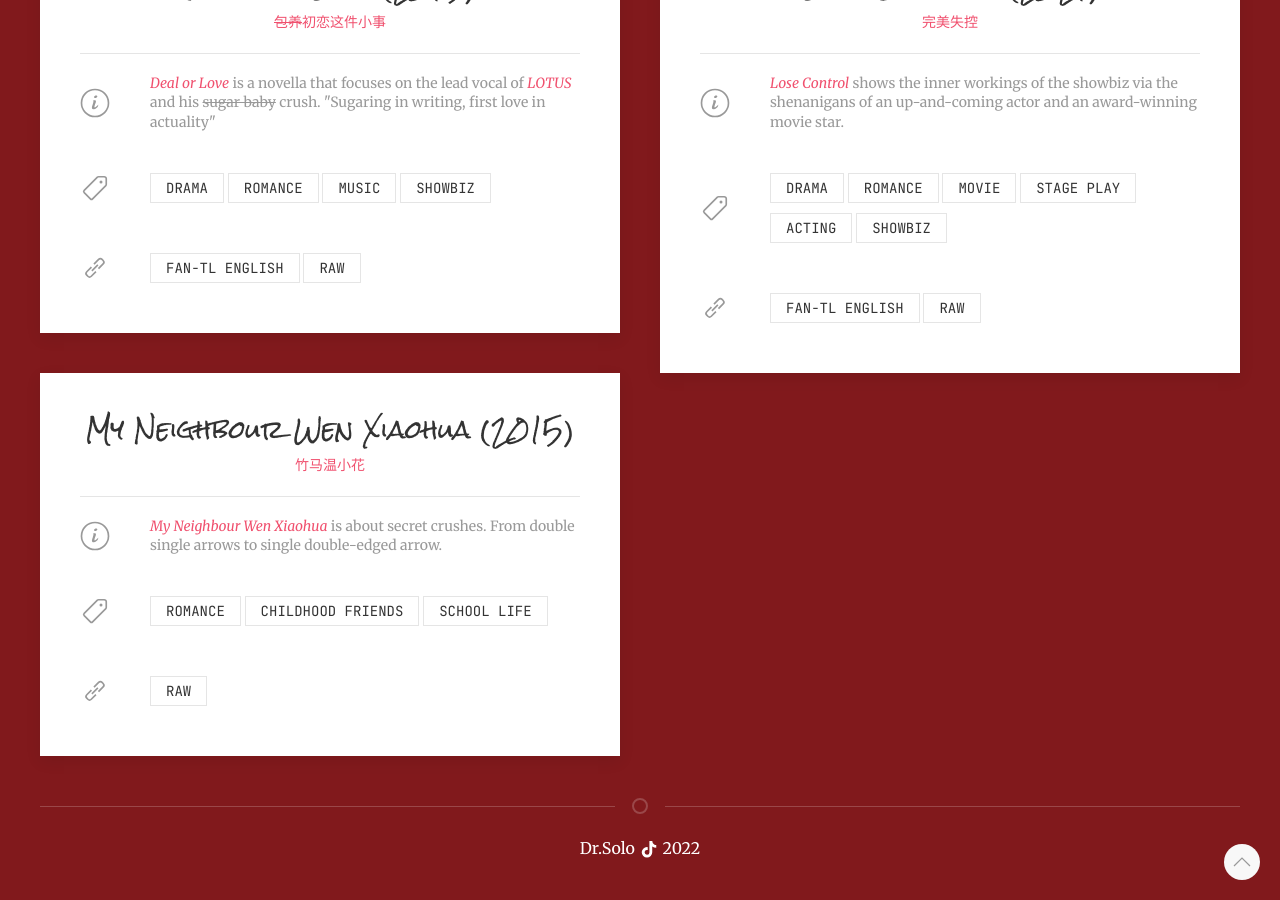
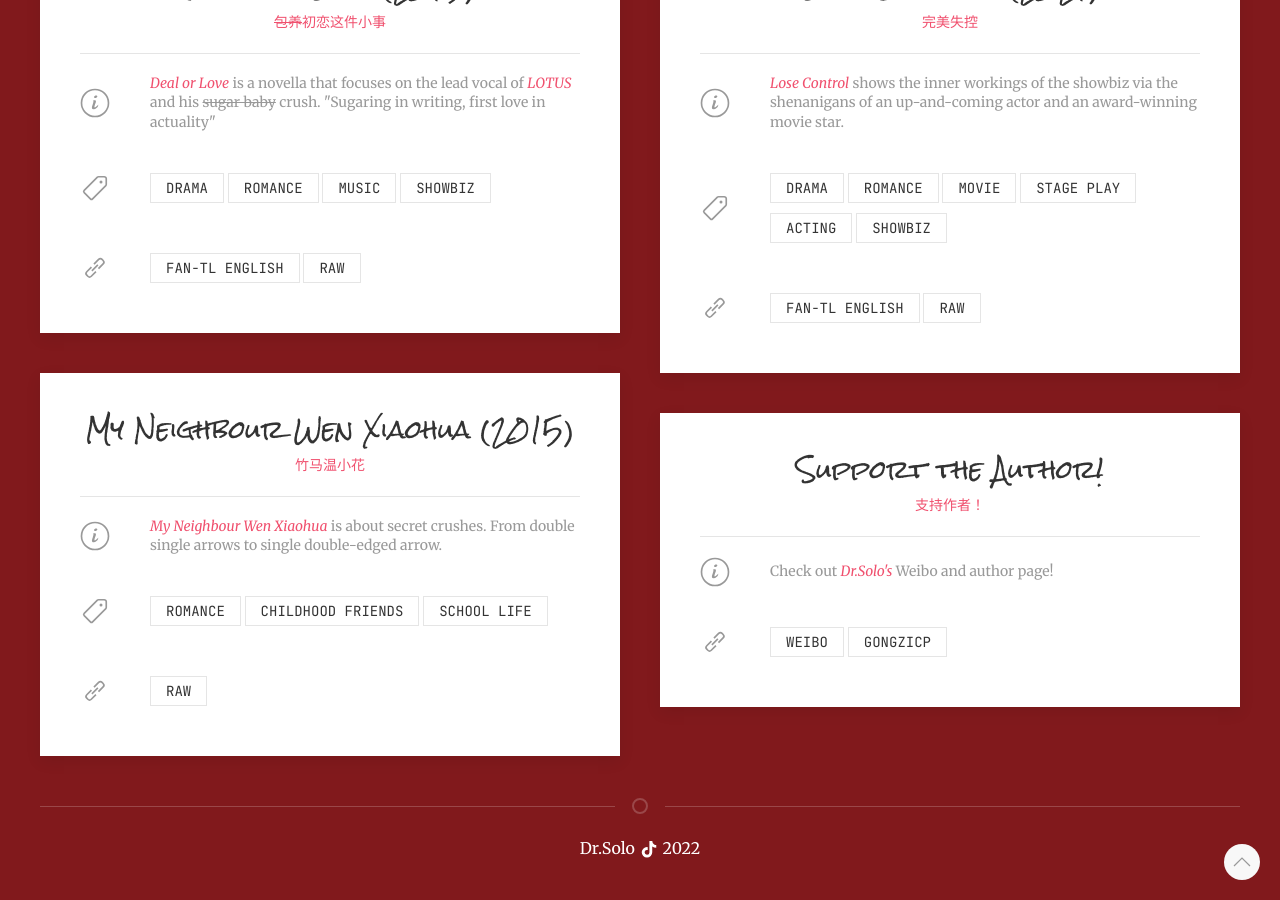
Before and after one commit to Solo-Universe/Solo-Universe.github.io, a Jekyll site: the page built from index.html, in a window 1280 px wide and 900 px high, scrolled down 5814 px. Built offline with Jekyll 4.4.1, drawn with Linux system fonts in a browser that asks for light colours; nearby versions of some CDN libraries; some web fonts are replaced.

Commit message:
Added links to author

```diff
--- a/index.html
+++ b/index.html
@@ -753,6 +753,26 @@ layout: none
 					    </div>
 					</div>
 				</div>
+				<div>
+					<div class="uk-card uk-card-default uk-card-body">
+						<h3 class="uk-card-title">Support the Author!</h3>
+			            <p class="uk-text-meta chinese-chapter">支持作者！</p>
+			            <hr>
+			            <div class="uk-flex-middle" uk-grid>
+			            	<div class="uk-width-auto"><div class="uk-text-center uk-text-meta"><span uk-icon="icon: info; ratio: 1.5"></span></div></div>
+				            <div class="uk-width-expand uk-text-left">
+				            	<p class="uk-text-meta">Check out <em>Dr.Solo's</em> Weibo and author page!</p>
+				            </div>
+				        </div>
+			            <div class="uk-flex-middle" uk-grid>
+			            	<div class="uk-width-auto"><div class="uk-text-center card-icon uk-text-meta"><span uk-icon="icon: link; ratio: 1.5"></span></div></div>
+				            <div class="uk-width-expand uk-text-left">
+					            <a class="uk-button uk-button-default uk-button-small uk-margin-small-bottom" href="https://weibo.com/u/3849889429" target="_blank">Weibo</a>
+					            <a class="uk-button uk-button-default uk-button-small uk-margin-small-bottom" href="https://www.gongzicp.com/cpzone/author/id/11489" target="_blank">GongziCP</a>
+					        </div>
+					    </div>
+					</div>
+				</div>
 			</div>
 		</div>
 	</div>
```
